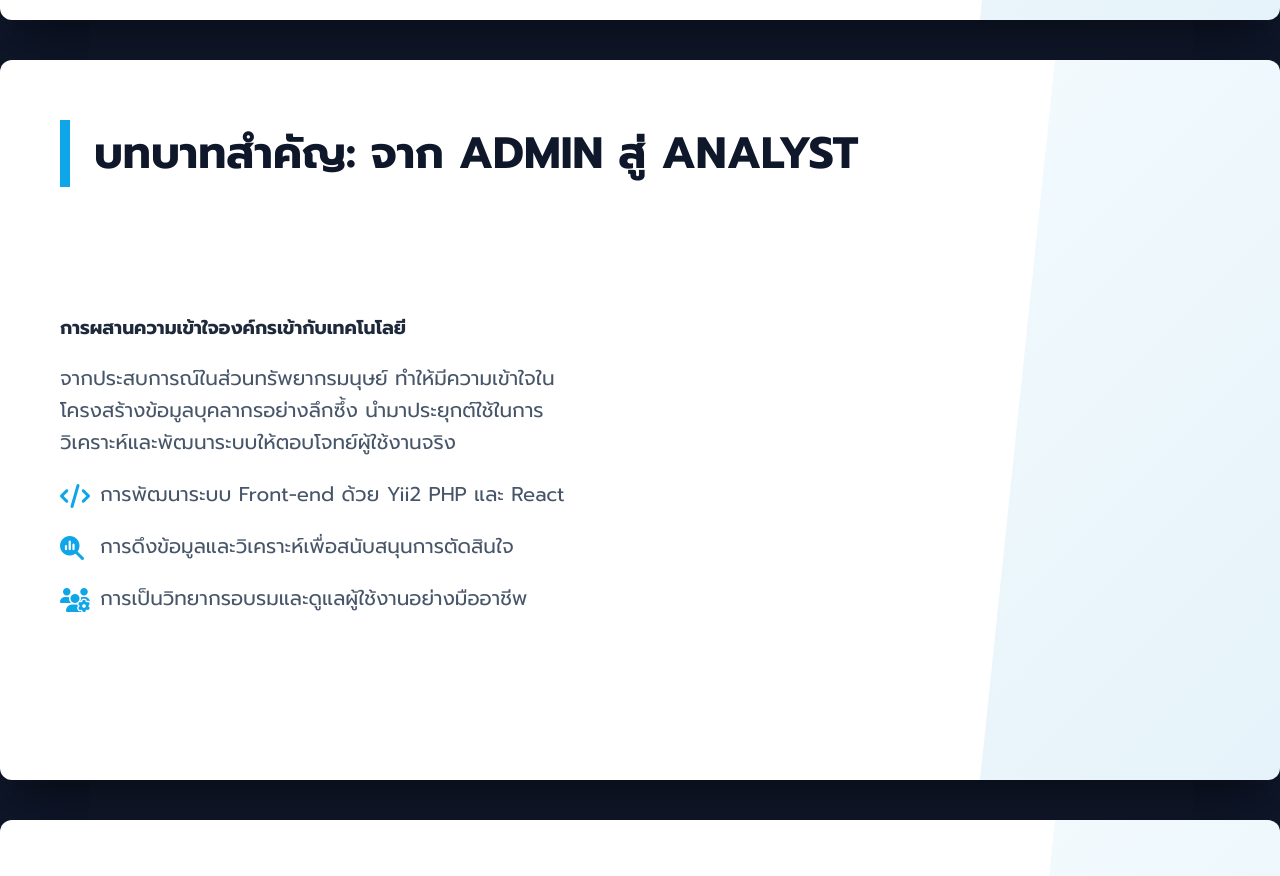
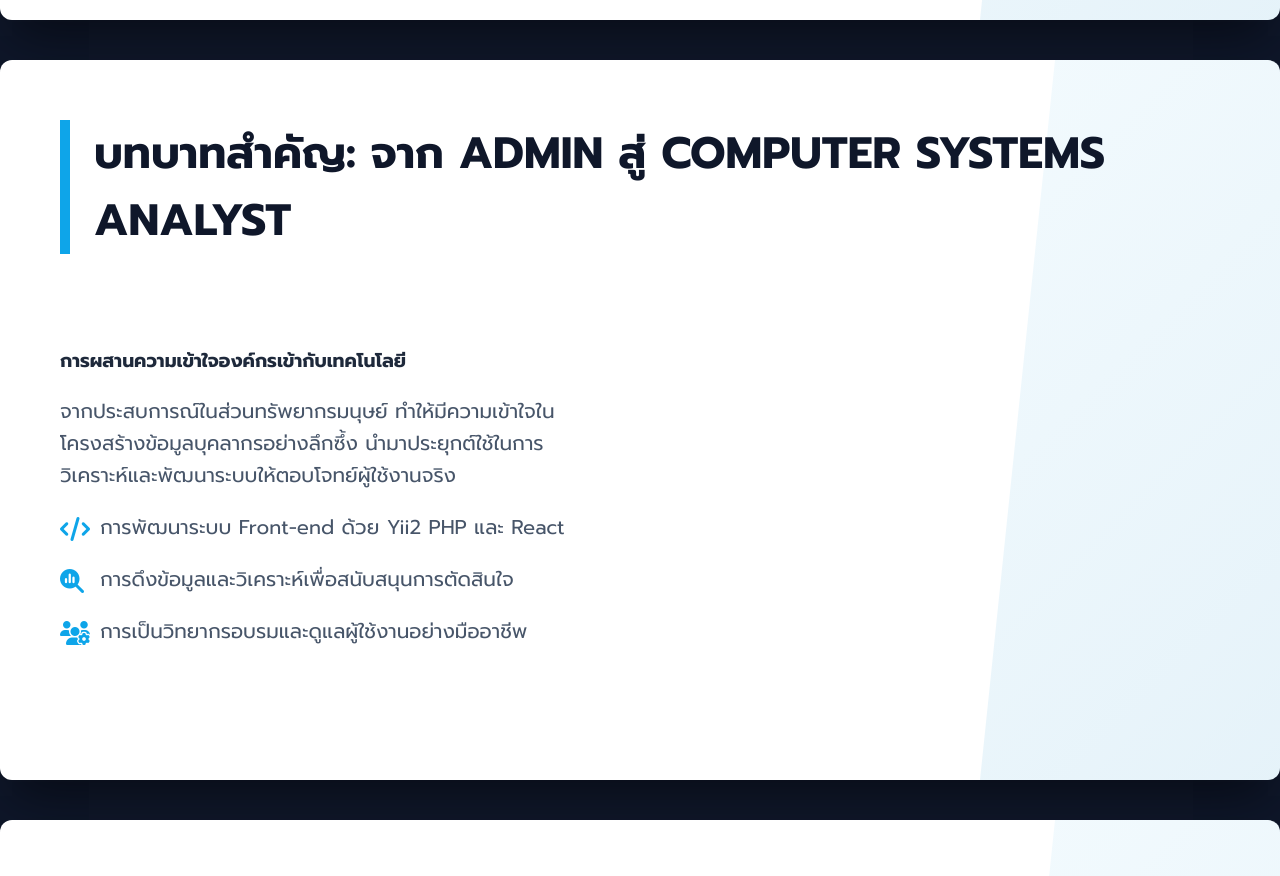
Before and after one commit to Yapaka51/my-cv, a plain HTML site: page index.html in a window 1280 px wide. Shown: the part 1500-2376 px from the top of the page. Drawn offline with Linux system fonts and the light colour scheme.

Commit message:
Update index.html

```diff
--- a/index.html
+++ b/index.html
@@ -294,7 +294,7 @@
 
 <!-- Slide 3: Transition & Skillset -->
 <div class="slide-container" id="slide3">
-    <h2 class="slide-title">บทบาทสำคัญ: จาก Admin สู่ Analyst</h2>
+    <h2 class="slide-title">บทบาทสำคัญ: จาก Admin สู่ Computer Systems Analyst</h2>
     <div class="content-area">
         <div class="two-column">
             <div>
```
